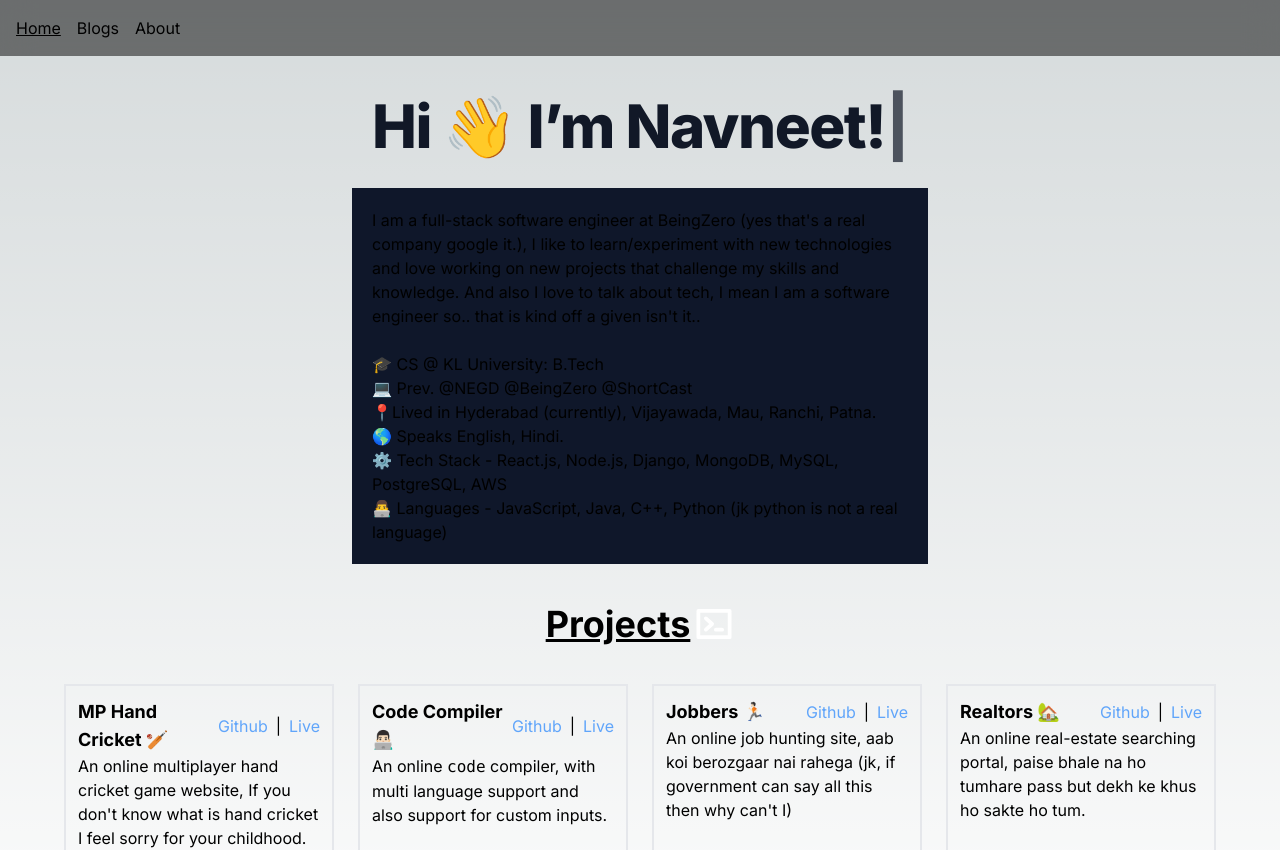
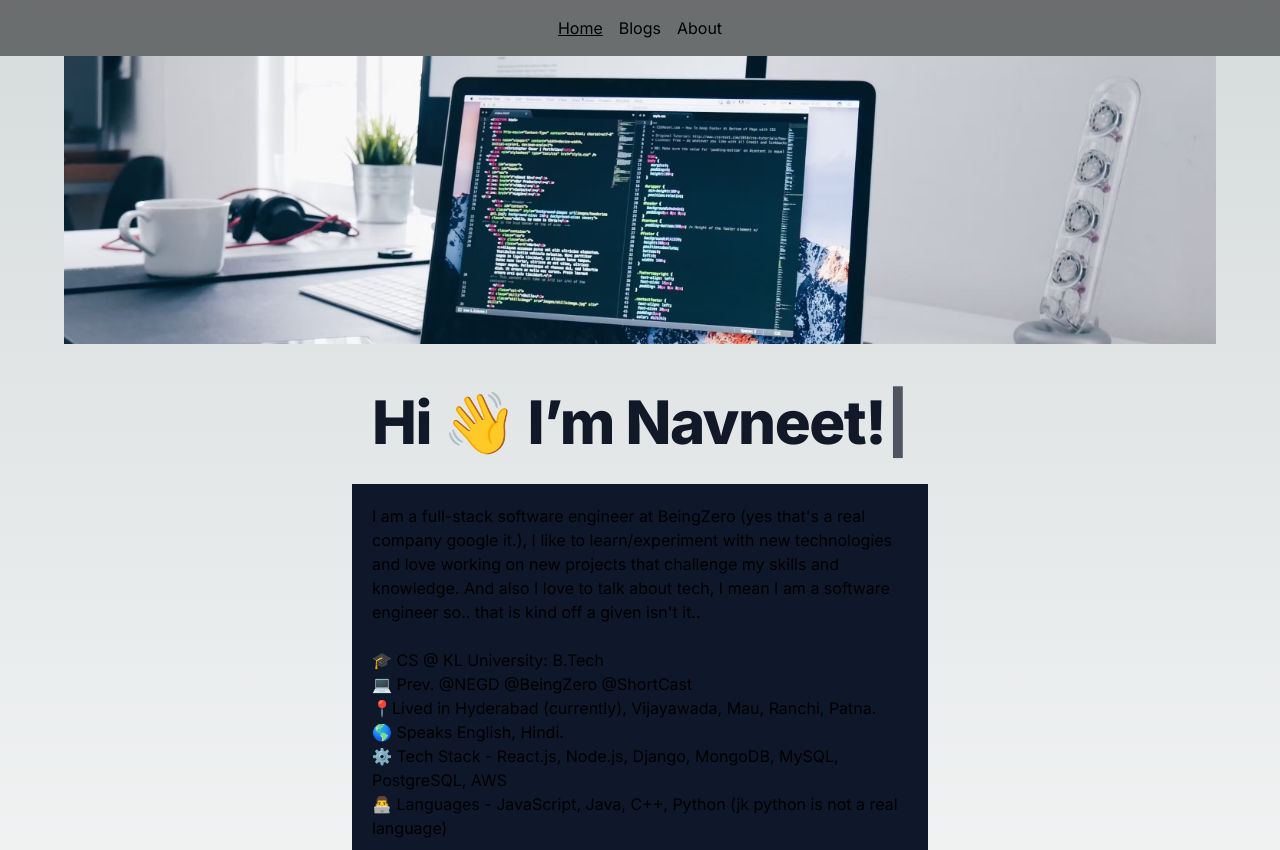
Before and after one commit to Navneet7716/PersonalSite, a Next.js app: page / in a window 1280 px wide. Shown: the top 850 px of the page. Built offline with nearby package versions, Linux system fonts and the light colour scheme.

Commit message:
added background image

```diff
--- a/src/app/page.tsx
+++ b/src/app/page.tsx
@@ -1,5 +1,6 @@
 import NameTyper from "@/components/NameTyper";
 import { Metadata } from "next";
+import Image from "next/image";
 
 export const metadata: Metadata = {
   title: "Navneet Singh",
@@ -48,6 +49,17 @@ export default function Home() {
   return (
     <>
       <div className="flex justify-center items-center min-h-64 flex-col">
+        <div className="w-full mb-2 box-border block">
+          <div className="overflow-hidden relative h-0 md:h-72 lg:h-72 block">
+            <Image
+            className="absolute inset-0 box-border object-cover object-center w-0 h-0 min-w-full min-h-full max-h-full max-w-full"
+              src={"/background.avif"}
+              alt="background"
+              height={100}
+              width={2000}
+            />
+          </div>
+        </div>
         <h1 className="pt-10 mb-4 text-4xl font-extrabold tracking-tight leading-none text-gray-900 sm:text-5xl md:text-5xl lg:text-6xl dark:text-white">
           Hi 👋 I’m <NameTyper />
         </h1>
@@ -88,9 +100,9 @@ export default function Home() {
           version="1.1"
           fill="none"
           stroke="white"
-          stroke-linecap="round"
-          stroke-linejoin="round"
-          stroke-width="1.5"
+          strokeLinecap="round"
+          strokeLinejoin="round"
+          strokeWidth="1.2"
         >
           <rect height="10.5" width="12.5" y="2.75" x="1.75" />
           <path d="m8.75 10.25h2.5m-6.5-4.5 2.5 2.25-2.5 2.25" />
--- a/src/components/Navbar.tsx
+++ b/src/components/Navbar.tsx
@@ -6,7 +6,7 @@ import React from "react";
 function Navbar() {
   const currentPath = usePathname();
   return (
-    <nav className="flex gap-4 p-4 max-w-screen-xl flex-wrap items-center bg-black bg-opacity-50 backdrop-blur-lg sticky top-0 w-full mx-auto">
+    <nav className="flex z-10 w-screen gap-4 p-4 justify-center flex-wrap items-center bg-black bg-opacity-50 backdrop-blur-lg sticky top-0 mx-auto">
       <Link
         className={`${currentPath === "/" ? "underline" : undefined}`}
         href={"/"}
```
Also changed, not shown: public/background.avif (added).
